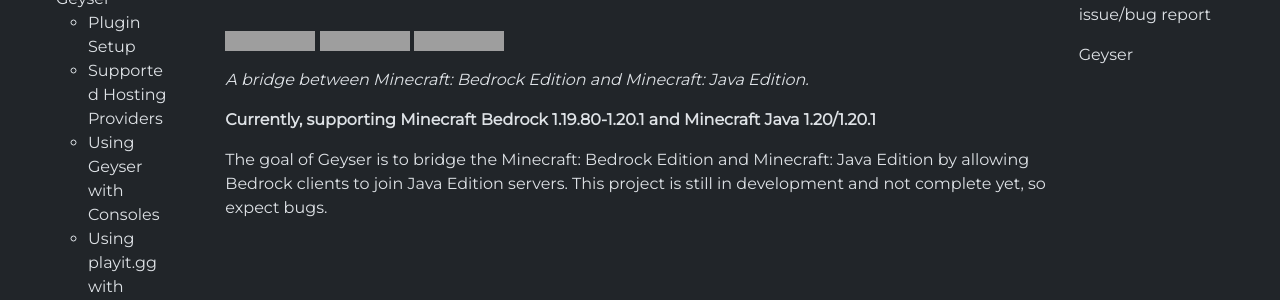
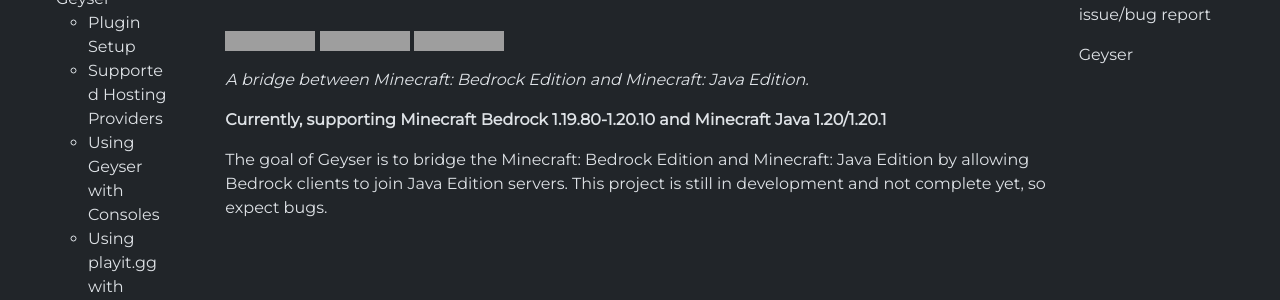
Before and after one commit to GeyserMC/GeyserWiki, a Jekyll site: the page built from _docs/geyser/root.md, in a window 1280 px wide and 900 px high, cut to the strip 161-461 px from the top of the window. Built offline with Jekyll 4.4.1, drawn with Linux system fonts in a browser that asks for light colours; grey boxes are pictures that could not be loaded.

Commit message:
Update supported versions

```diff
--- a/_data/versions.json
+++ b/_data/versions.json
@@ -1,4 +1,4 @@
 {
-  "bedrock": "1.19.80-1.20.1",
+  "bedrock": "1.19.80-1.20.10",
   "java": "1.20/1.20.1"
 }
```
